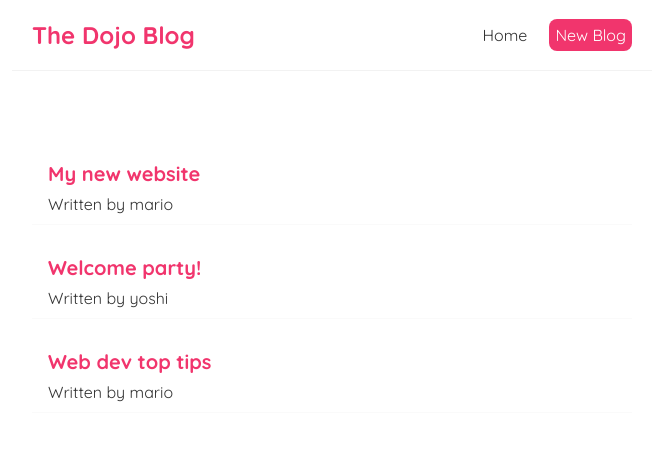
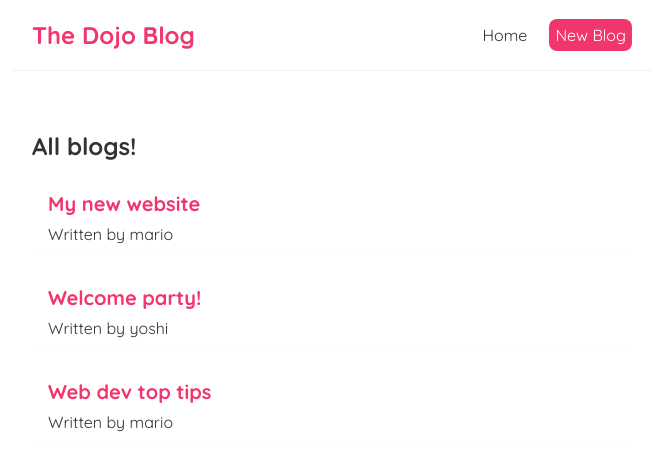
Before and after one commit to renanbernardelli/Dojo-Blog, a React (Create React App) app: page / in a window 1280 px wide. Shown: the top 470 px of the page, without its empty margins (308-971 px from the left). Built offline with nearby package versions, Linux system fonts and the light colour scheme.

Commit message:
:building_construction: Create a BlogList componente and use "props" to pass data from the parent to child element.

```diff
--- /dev/null
+++ b/src/BlogList.js
@@ -0,0 +1,21 @@
+const BlogList = (props) => { //Props can be called derectly. Ex: const BlogList = ({blogs, title})
+
+  const blogs = props.blogs;
+  const title = props.title;
+
+  return (
+
+    <div className="blog-list">
+      <h2>{ title }</h2>
+      {blogs.map((blog) => (
+        <div className="blog-preview" key={blog.id}>
+          <h2>{ blog.title }</h2>
+          <p>Written by { blog.author }</p>
+
+        </div>
+      ))}
+    </div>
+  );
+}
+
+export default BlogList;
--- a/src/Home.js
+++ b/src/Home.js
@@ -1,4 +1,5 @@
 import { useState } from "react";
+import BlogList from "./BlogList";
 
 const Home = () => {
 
@@ -11,13 +12,7 @@
   return (
 
     <div className="home">
-      {blogs.map((blog) => (
-        <div className="blog-preview" key={blog.id}>
-          <h2>{ blog.title }</h2>
-          <p>Written by { blog.author }</p>
-
-        </div>
-      ))}
+     <BlogList blogs={ blogs } title={ "All blogs!" }></BlogList>
     </div>
   );
 }
```
